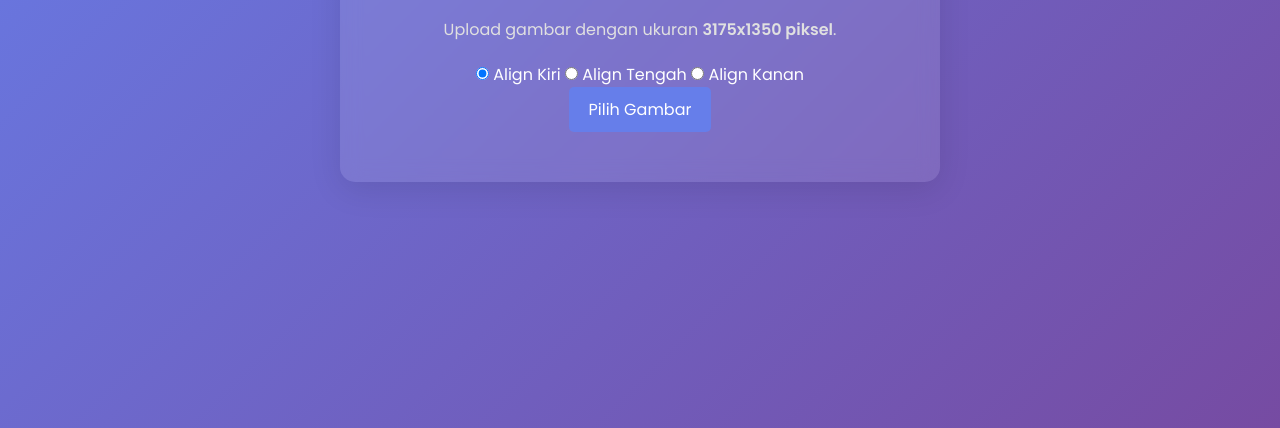
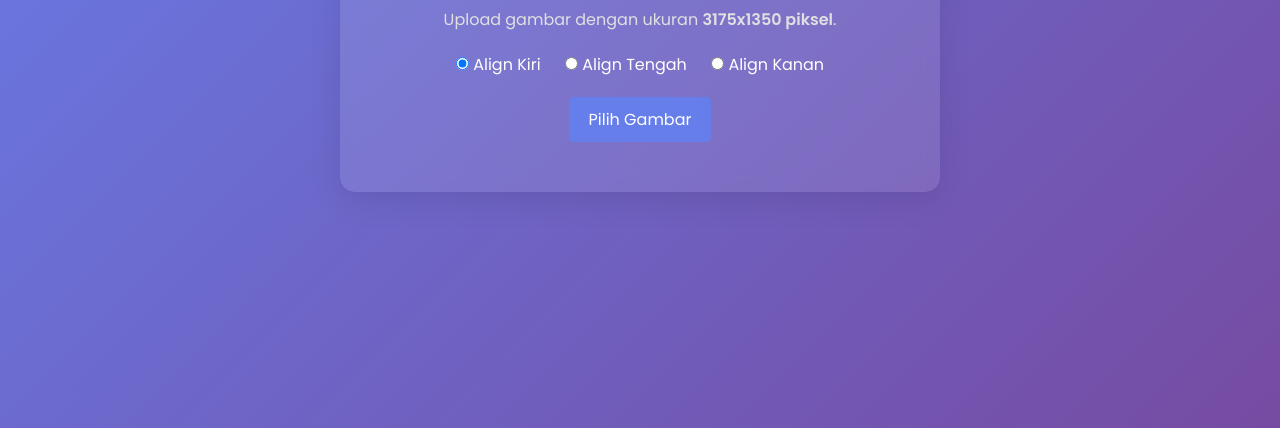
Before and after one commit to gmsaw/CropingInsta, a plain HTML site: page index.html in a window 1280 px wide. Shown: the part 372-800 px from the top of the page. Drawn offline with Linux system fonts and the light colour scheme.

Commit message:
Update style.css

```diff
--- a/style.css
+++ b/style.css
@@ -37,6 +37,18 @@ p {
     font-size: 1rem;
     margin-bottom: 20px;
     color: #e0e0e0;
+}
+
+/* Pilihan Align */
+.align-options {
+    margin-bottom: 20px;
+}
+
+.align-options label {
+    display: inline-block;
+    margin: 0 10px;
+    font-size: 1rem;
+    cursor: pointer;
 }
 
 input[type="file"] {
```
